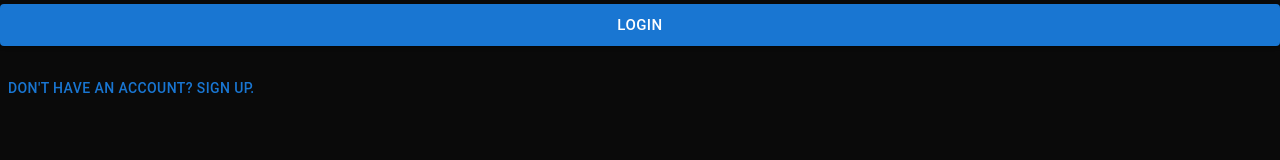
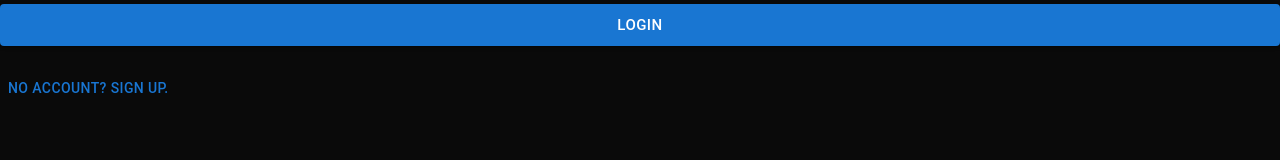
Before and after one commit to itumulak/ecommerce-project, a Next.js app in the folder client/: page /login in a window 1280 px wide. Shown: the part 571-731 px from the top of the page. Built offline with nearby package versions, Linux system fonts and the light colour scheme; no server answers.

Commit message:
Fixed an error.

```diff
--- a/client/src/components/LoginForm.js
+++ b/client/src/components/LoginForm.js
@@ -37,7 +37,7 @@ const LoginForm = () => {
         if ( user ) {
             router.push('/')
         }
-    }, [user])
+    }, [user, router])
 
     return (
         <form onSubmit={handleSubmit} className="flex flex-col gap-4">
@@ -70,7 +70,7 @@ const LoginForm = () => {
                     <Grid item>
                         <Link href="/register" passHref>
                             <Button>
-                                Don't have an account? Sign Up.
+                                No account? Sign Up.
                             </Button>
                         </Link>
                     </Grid>
```
